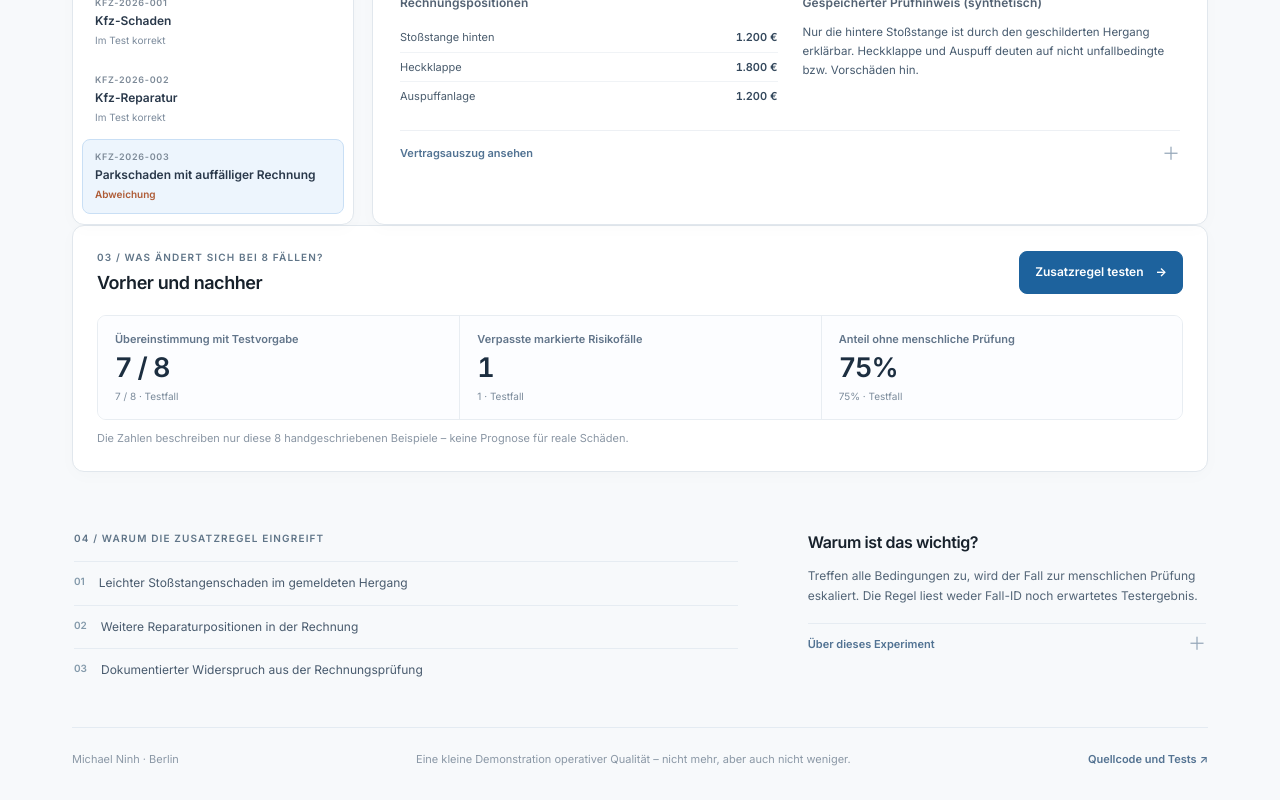
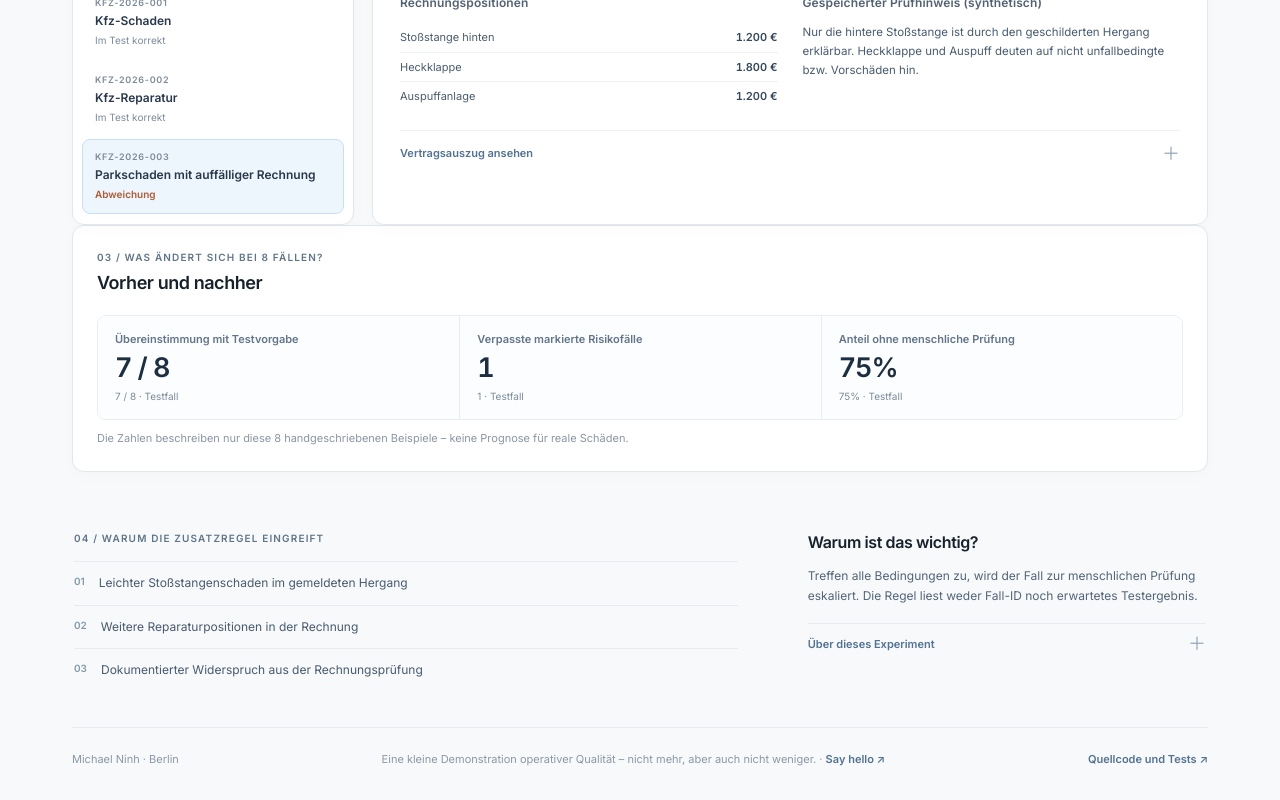
Before and after one commit to mikelninh/inca-demo, a React (Vite) app: page / in a window 1280 px wide. Shown: the part 824-1624 px from the top of the page. Built offline with nearby package versions, Linux system fonts and the light colour scheme.

Commit message:
Remove duplicate CTA and compute before/after labels from actual synthetic metrics

```diff
--- a/src/ClaimsApp.tsx
+++ b/src/ClaimsApp.tsx
@@ -290,22 +290,11 @@ export default function ClaimsApp() {
               <p className="section-kicker">03 / {t.resultTitle}</p>
               <h2 id="result-title">{t.decisionIntro}</h2>
             </div>
-            <div className="rule-actions">
-              {ruleApplied ? (
-                <button className="secondary-button" type="button" onClick={() => setRuleApplied(false)}>
-                  <span aria-hidden="true">↶</span> {t.reset}
-                </button>
-              ) : (
-                <button className="primary-button" type="button" onClick={() => setRuleApplied(true)}>
-                  {t.apply} <span aria-hidden="true">→</span>
-                </button>
-              )}
-            </div>
           </div>
           <div className="metric-row" aria-live="polite" aria-atomic="true">
-            <div className="metric"><span className="metric-name">{t.accuracy}</span><strong>{current.correct} / {demo.cases.length}</strong><span className="metric-change">{ruleApplied ? '7 → 8' : '7 / 8'} · {t.note}</span></div>
-            <div className="metric"><span className="metric-name">{t.missed}</span><strong>{current.missed}</strong><span className="metric-change">{ruleApplied ? '1 → 0' : '1'} · {t.note}</span></div>
-            <div className="metric"><span className="metric-name">{t.automation}</span><strong>{String(current.autoPct).replace('.', lang === 'de' ? ',' : '.')}%</strong><span className="metric-change">{ruleApplied ? '75 → 62,5%' : '75%'} · {t.note}</span></div>
+            <div className="metric"><span className="metric-name">{t.accuracy}</span><strong>{current.correct} / {demo.cases.length}</strong><span className="metric-change">{ruleApplied ? `${before.correct} → ${after.correct}` : `${before.correct} / ${demo.cases.length}`} · {t.note}</span></div>
+            <div className="metric"><span className="metric-name">{t.missed}</span><strong>{current.missed}</strong><span className="metric-change">{ruleApplied ? `${before.missed} → ${after.missed}` : String(before.missed)} · {t.note}</span></div>
+            <div className="metric"><span className="metric-name">{t.automation}</span><strong>{String(current.autoPct).replace('.', lang === 'de' ? ',' : '.')}%</strong><span className="metric-change">{ruleApplied ? `${String(before.autoPct).replace('.', lang === 'de' ? ',' : '.')} → ${String(after.autoPct).replace('.', lang === 'de' ? ',' : '.')}%` : `${before.autoPct}%`} · {t.note}</span></div>
           </div>
           <p className="metric-disclaimer">{t.metricsHint}</p>
         </section>
@@ -333,7 +322,7 @@ export default function ClaimsApp() {
 
         <footer className="site-footer">
           <span>{t.about}</span>
-          <p>{t.footer}</p>
+          <p>{t.footer} · <a href="mailto:mikel_ninh@yahoo.de">Say hello ↗</a></p>
           <a href="https://github.com/mikelninh/inca-demo" target="_blank" rel="noopener noreferrer">
             {t.source} ↗
           </a>
```
